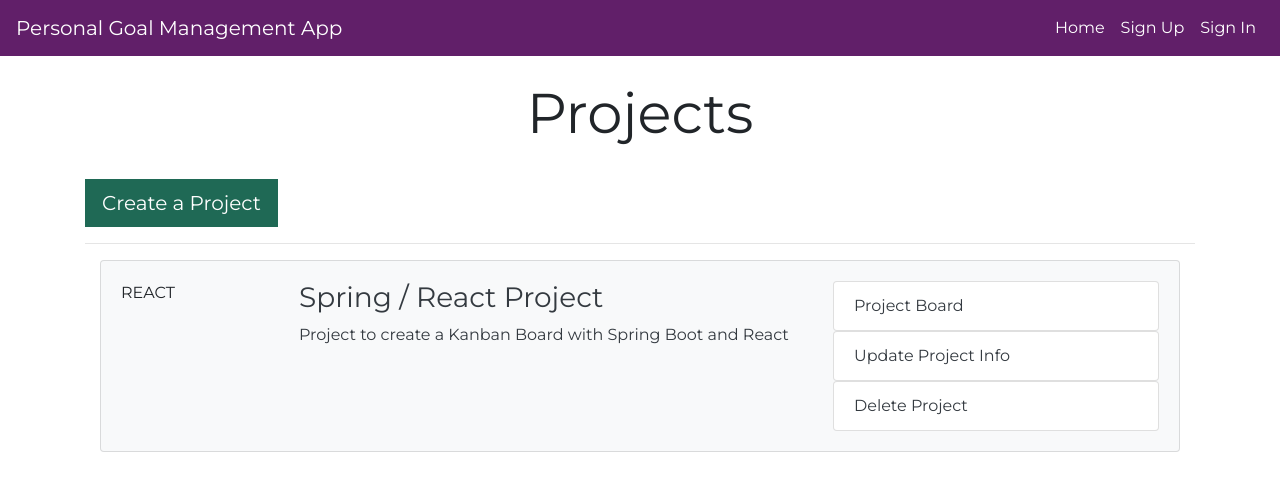
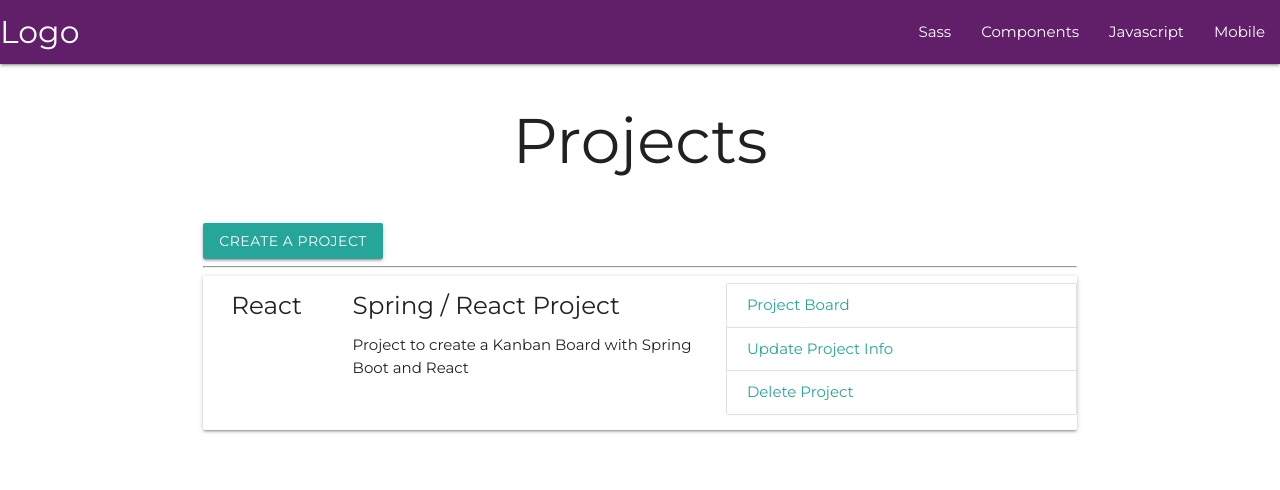
Before and after one commit to bharvi-bissa/project-manager-app, a React (Create React App) app in the folder project-manager-react-client/: page / in a window 1280 px wide. Shown: the top 490 px of the page. Built offline with nearby package versions, Linux system fonts and the light colour scheme.

Commit message:
updated ui to materialize.css

```diff
--- a/project-manager-react-client/public/index.html
+++ b/project-manager-react-client/public/index.html
@@ -18,11 +18,15 @@
       href="https://fonts.googleapis.com/css?family=Montserrat&display=swap"
       rel="stylesheet"
     />
+
+    <!-- Compiled and minified CSS -->
     <link
       rel="stylesheet"
-      href="https://maxcdn.bootstrapcdn.com/bootstrap/4.0.0/css/bootstrap.min.css"
-      integrity="sha384-Gn5384xqQ1aoWXA+058RXPxPg6fy4IWvTNh0E263XmFcJlSAwiGgFAW/dAiS6JXm"
-      crossorigin="anonymous"
+      href="https://cdnjs.cloudflare.com/ajax/libs/materialize/1.0.0/css/materialize.min.css"
+    />
+    <link
+      href="https://fonts.googleapis.com/icon?family=Material+Icons"
+      rel="stylesheet"
     />
   </head>
   <body>
@@ -47,10 +51,12 @@
       integrity="sha384-ApNbgh9B+Y1QKtv3Rn7W3mgPxhU9K/ScQsAP7hUibX39j7fakFPskvXusvfa0b4Q"
       crossorigin="anonymous"
     ></script>
-    <script
-      src="https://maxcdn.bootstrapcdn.com/bootstrap/4.0.0/js/bootstrap.min.js"
-      integrity="sha384-JZR6Spejh4U02d8jOt6vLEHfe/JQGiRRSQQxSfFWpi1MquVdAyjUar5+76PVCmYl"
-      crossorigin="anonymous"
-    ></script>
+    <!-- Compiled and minified JavaScript -->
+    <script src="https://cdnjs.cloudflare.com/ajax/libs/materialize/1.0.0/js/materialize.min.js"></script>
   </body>
 </html>
+<script>
+  $(document).ready(function() {
+    $(".sidenav").sidenav();
+  });
+</script>
--- a/project-manager-react-client/src/components/Dashboard.jsx
+++ b/project-manager-react-client/src/components/Dashboard.jsx
@@ -5,12 +5,12 @@ export class Dashboard extends Component {
   render() {
     return (
       <div>
-        <div className="container mt-4">
+        <div className="container">
           <div className="row">
-            <div className="col-md-12">
-              <h1 class="display-4 text-center">Projects</h1>
+            <div className="col m12">
+              <h1 class="center-align">Projects</h1>
               <br />
-              <a href="ProjectForm.html" class="btn btn-lg btn-green">
+              <a href="ProjectForm.html" class="waves-effect waves-light btn">
                 Create a Project
               </a>
               <br />
--- a/project-manager-react-client/src/components/Layout/Header.js
+++ b/project-manager-react-client/src/components/Layout/Header.js
@@ -3,42 +3,46 @@ import React, { Component } from "react";
 class Header extends Component {
   render() {
     return (
-      // navbar starts
-      <nav className="navbar navbar-expand-lg text-white">
-        <a className="navbar-brand text-white" href="#">
-          Personal Goal Management App
+      <fragment>
+        <nav>
+          <div className="nav-wrapper">
+            <a href="#!" className="brand-logo">
+              Logo
             </a>
-        <button
-          className="navbar-toggler"
-          type="button"
-          data-toggle="collapse"
-          data-target="#navbarNav"
-          aria-controls="navbarNav"
-          aria-expanded="false"
-          aria-label="Toggle navigation"
-        >
-          <span className="navbar-toggler-icon"></span>
-        </button>
-        <div className="collapse navbar-collapse" id="navbarNav ">
-          <ul className="navbar-nav ml-auto">
-            <li className="nav-item active">
-              <a className="nav-link text-white" href="#">
-                Home
+            <a href="#" data-target="mobile-demo" className="sidenav-trigger">
+              <i className="material-icons">dehaze</i>
             </a>
+            <ul className="right hide-on-med-and-down">
+              <li>
+                <a href="sass.html">Sass</a>
               </li>
-            <li className="nav-item">
-              <a className="nav-link text-white" href="#">
-                Sign Up
-              </a>
+              <li>
+                <a href="badges.html">Components</a>
               </li>
-            <li className="nav-item">
-              <a className="nav-link text-white" href="#">
-                Sign In
-              </a>
+              <li>
+                <a href="collapsible.html">Javascript</a>
+              </li>
+              <li>
+                <a href="mobile.html">Mobile</a>
               </li>
             </ul>
           </div>
         </nav>
+        <ul className="sidenav" id="mobile-demo">
+          <li>
+            <a href="sass.html">Sass</a>
+          </li>
+          <li>
+            <a href="badges.html">Components</a>
+          </li>
+          <li>
+            <a href="collapsible.html">Javascript</a>
+          </li>
+          <li>
+            <a href="mobile.html">Mobile</a>
+          </li>
+        </ul>
+      </fragment>
       //navbar ends
     );
   }
--- a/project-manager-react-client/src/components/Project/ProjectItem.jsx
+++ b/project-manager-react-client/src/components/Project/ProjectItem.jsx
@@ -3,32 +3,30 @@ import React, { Component } from "react";
 class ProjectItem extends Component {
   render() {
     return (
-      <div className="container">
-        <div className="card card-body bg-light mb-3">
+      <div className="container-fluid">
+        <div className="card">
           <div className="row">
-            <div className="col-2">
-              <span className="mx-auto">REACT</span>
+            <div className="col s2 m2 center-align">
+              <h5>React</h5>
             </div>
-            <div className="col-lg-6 col-md-4 col-8 text-dark">
-              <h3>Spring / React Project</h3>
+            <div className="col s5 m5">
+              <b>
+                <h5>Spring / React Project</h5>
+              </b>
               <p>Project to create a Kanban Board with Spring Boot and React</p>
             </div>
-            <div className="col-md-4 d-none d-lg-block text-dark">
-              <ul className="list-group">
-                <a href="#">
-                  <li className="list-group-item board text-dark">
-                    Project Board
-                  </li>
+            <div className="col s5 m5">
+              <ul className="collection">
+                <a class="collection-item" href="#">
+                  Project Board
                 </a>
-                <a href="#">
-                  <li className="list-group-item update text-dark">
-                    Update Project Info
-                  </li>
+
+                <a class="collection-item" href="#">
+                  Update Project Info
                 </a>
-                <a href="">
-                  <li className="list-group-item delete text-dark">
-                    Delete Project
-                  </li>
+
+                <a class="collection-item" href="">
+                  Delete Project
                 </a>
               </ul>
             </div>
--- a/project-manager-react-client/src/index.css
+++ b/project-manager-react-client/src/index.css
@@ -11,7 +11,7 @@ body {
   border-radius: 0px;
 }
 /* utility classes ends */
-.navbar {
+nav {
   background-color: #611f69;
   color: #fff;
   fill: #fff;
```
Lines whose indentation alone changed are shown as unchanged.
